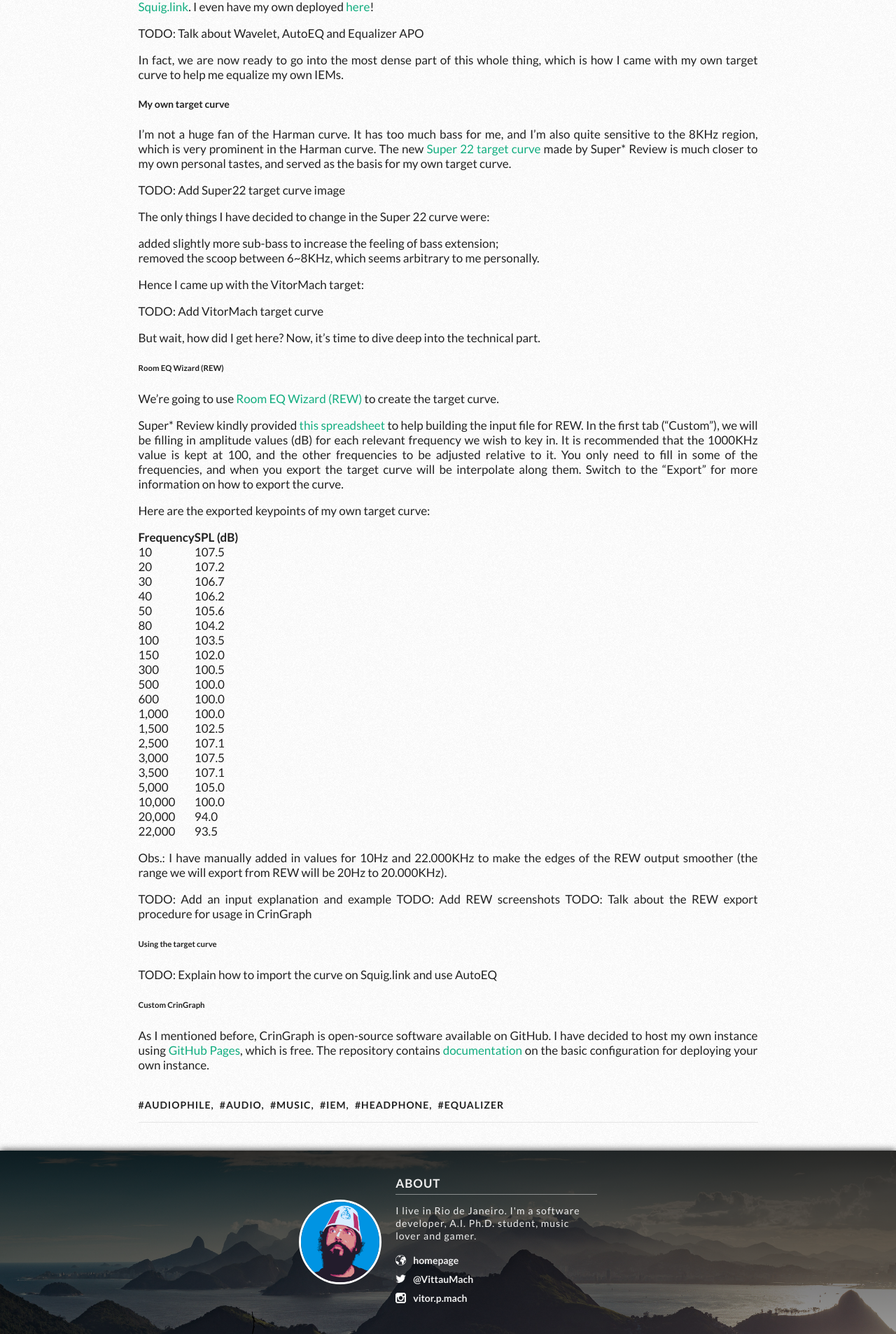
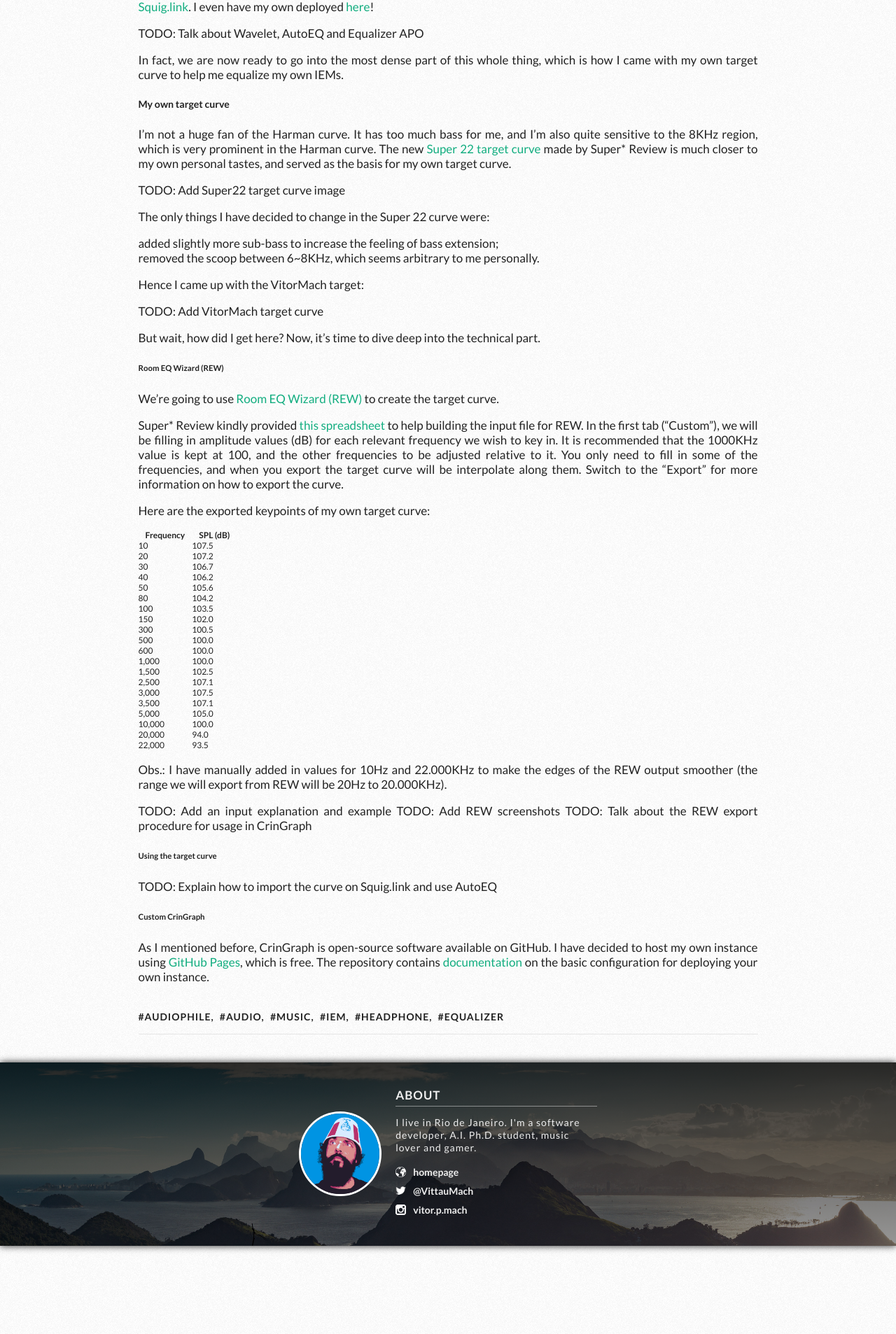
Before and after one commit to vittau/blog, a Jekyll site: the page built from _posts/2022-10-08-iem-equalization-extravaganza.markdown, in a window 1280 px wide. Shown: the part 3693-5599 px from the top of the page at 70% size. Built offline with Jekyll 4.4.1, drawn with Linux system fonts in a browser that asks for light colours; nearby versions of some CDN libraries; comment, search, counter and statistics services are not loaded; a style sheet for code colours, icons or effects is not loaded.

Commit message:
wip: target curve keypoints table styling

```diff
--- a/_posts/2022-10-08-iem-equalization-extravaganza.markdown
+++ b/_posts/2022-10-08-iem-equalization-extravaganza.markdown
@@ -138,7 +138,17 @@ Super* Review kindly provided <a href="https://docs.google.com/spreadsheets/d/16
 
 Here are the exported keypoints of my own target curve:
 
-<table>
+<style>
+  .target-keypoints th {
+    padding: 0 10px;
+    font-size: 0.75rem;
+  }
+  .target-keypoints td {
+    padding: 0;
+    font-size: 0.75rem;
+  }
+</style>
+<table class="target-keypoints">
 <thead>
   <tr>
     <th>Frequency</th>
```
